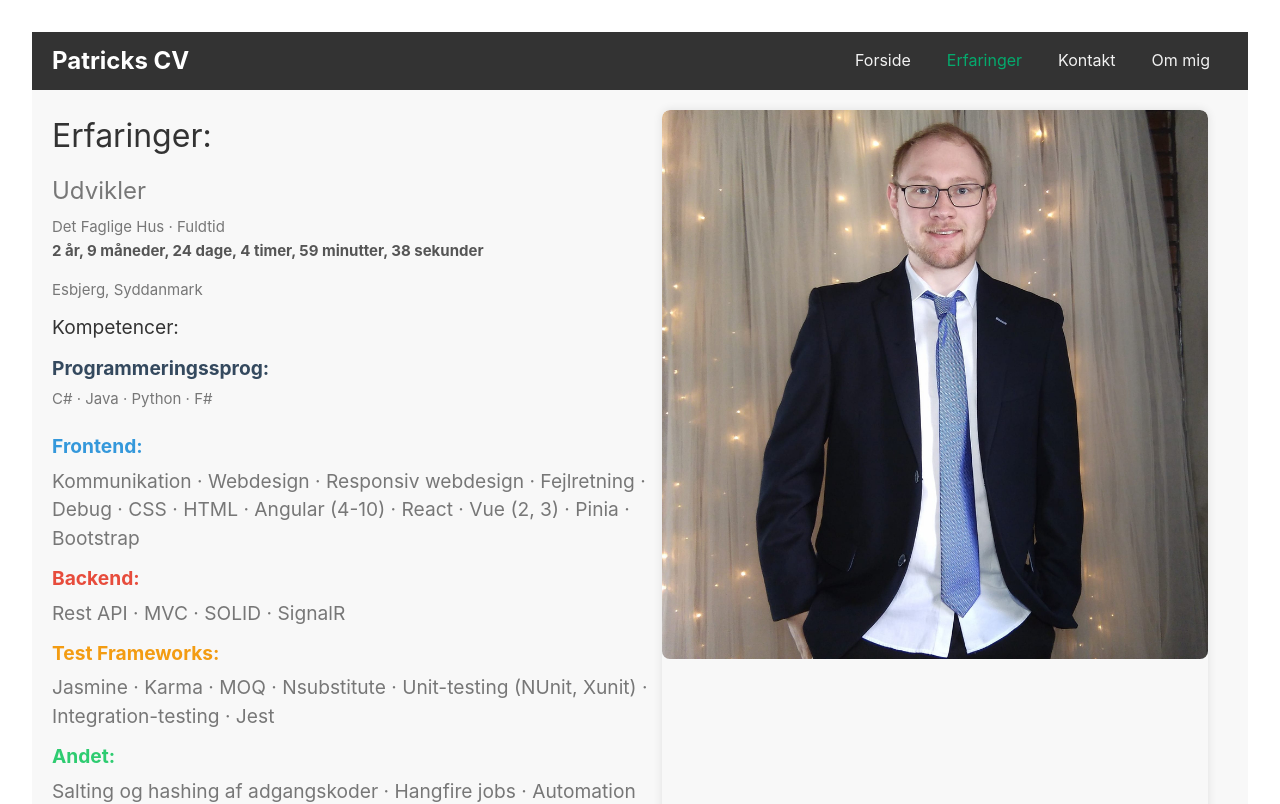
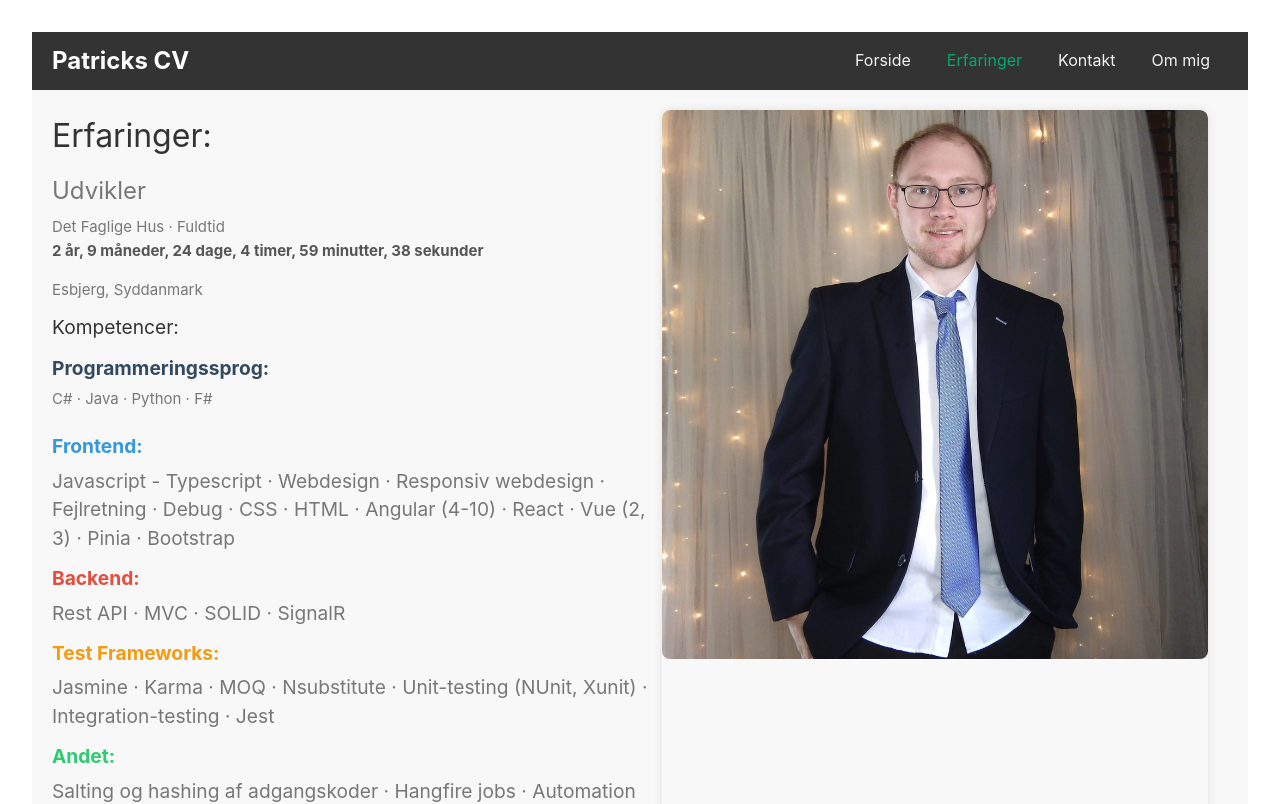
Before and after one commit to patrickhansen12/CV-Webapp, a Vue app: page /CV-Webapp/erfaringer in a window 1280 px wide. Shown: the top 804 px of the page. Built offline with nearby package versions, Linux system fonts and the light colour scheme.

Commit message:
Forgot to add typescript and javascript in my frontend skills

```diff
--- a/src/views/ExperiencesPage.vue
+++ b/src/views/ExperiencesPage.vue
@@ -18,7 +18,7 @@
     <h3 class="skills-section frontend">
       <span class="skills-title">Frontend:</span>
       <p>
-        Kommunikation · Webdesign · Responsiv webdesign · Fejlretning · Debug · CSS · HTML · Angular (4-10) · React ·
+        Javascript - Typescript · Webdesign · Responsiv webdesign · Fejlretning · Debug · CSS · HTML · Angular (4-10) · React ·
         Vue (2, 3) · Pinia · Bootstrap
       </p>
     </h3>
```
Also changed, not shown: 2 other files (tests, documents, lock files or other folders).
